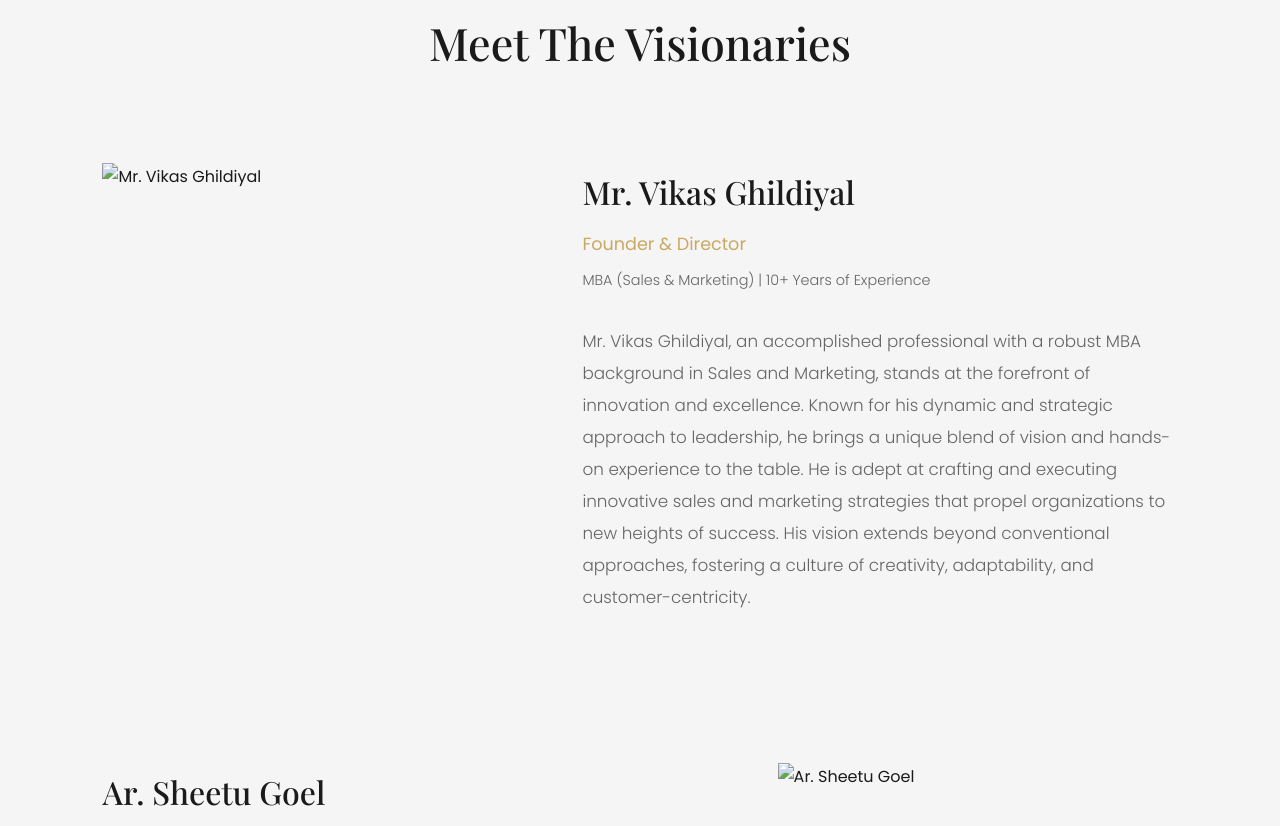
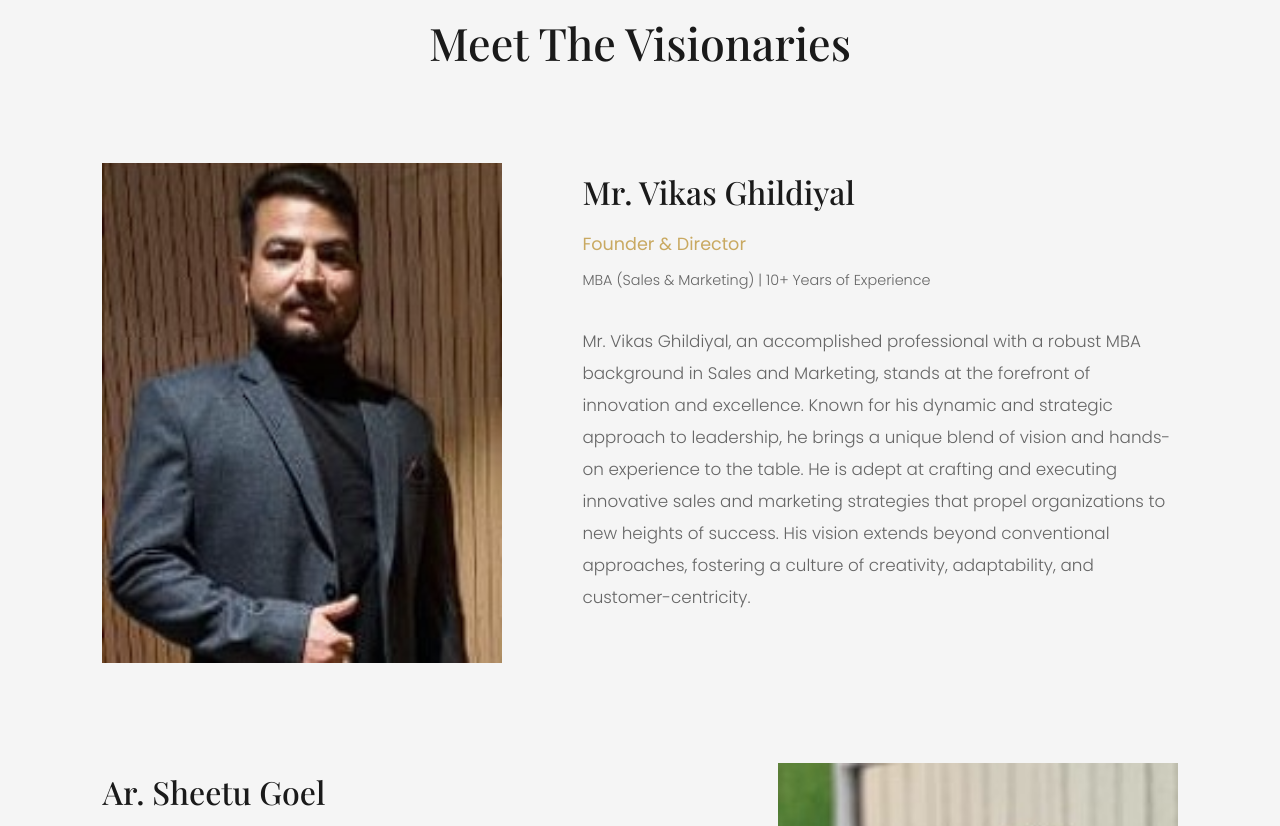
Before and after one commit to Dhruv5290/urbanways, a plain HTML site: page about.html in a window 1280 px wide. Shown: the part 3028-3854 px from the top of the page. Drawn offline with nearby package versions, Linux system fonts and the light colour scheme.

Commit message:
Update about.html

```diff
--- a/about.html
+++ b/about.html
@@ -708,7 +708,7 @@
       <!-- Team Member 1 -->
       <div class="team-member">
         <div class="team-image animate-scale">
-          <img src="assets/team/vikas.jpg" alt="Mr. Vikas Ghildiyal">
+          <img src="vikas.jpg" alt="Mr. Vikas Ghildiyal">
         </div>
         <div class="team-info">
           <h3 class="animate-on-scroll">Mr. Vikas Ghildiyal</h3>
@@ -728,7 +728,7 @@
       <!-- Team Member 2 -->
       <div class="team-member">
         <div class="team-image animate-scale">
-          <img src="assets/team/sheetu.jpg" alt="Ar. Sheetu Goel">
+          <img src="sheetu.jpg" alt="Ar. Sheetu Goel">
         </div>
         <div class="team-info">
           <h3 class="animate-on-scroll">Ar. Sheetu Goel</h3>
@@ -819,4 +819,5 @@
     });
   </script>
 </body>
+
 </html>
```
